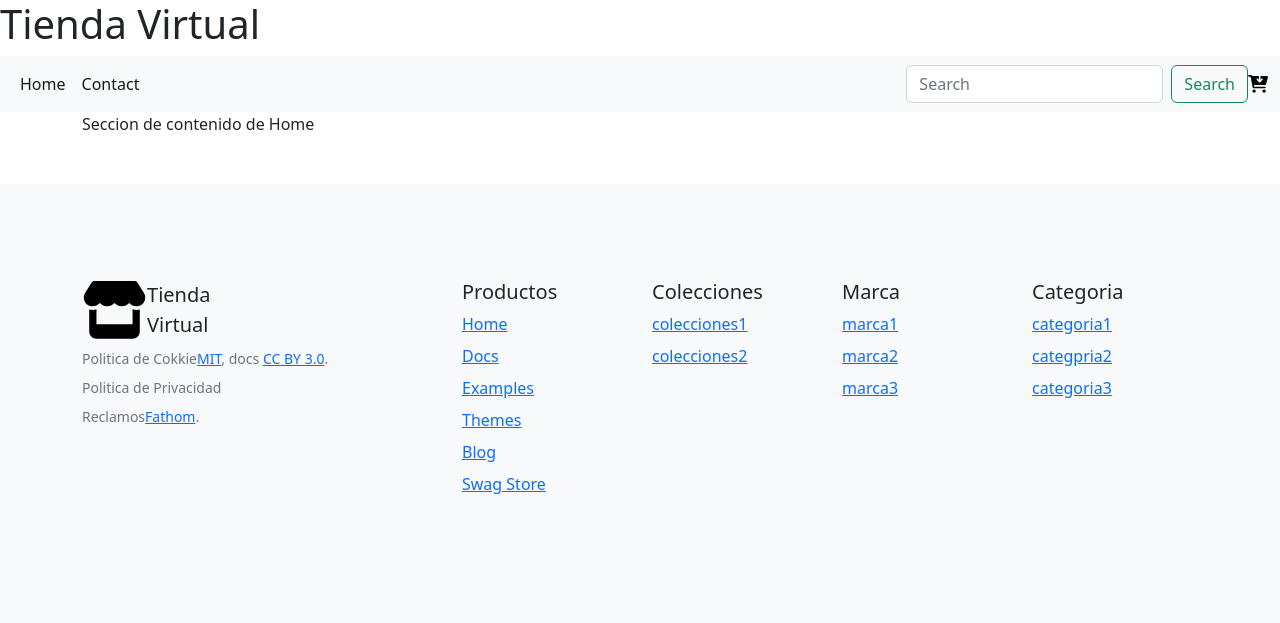
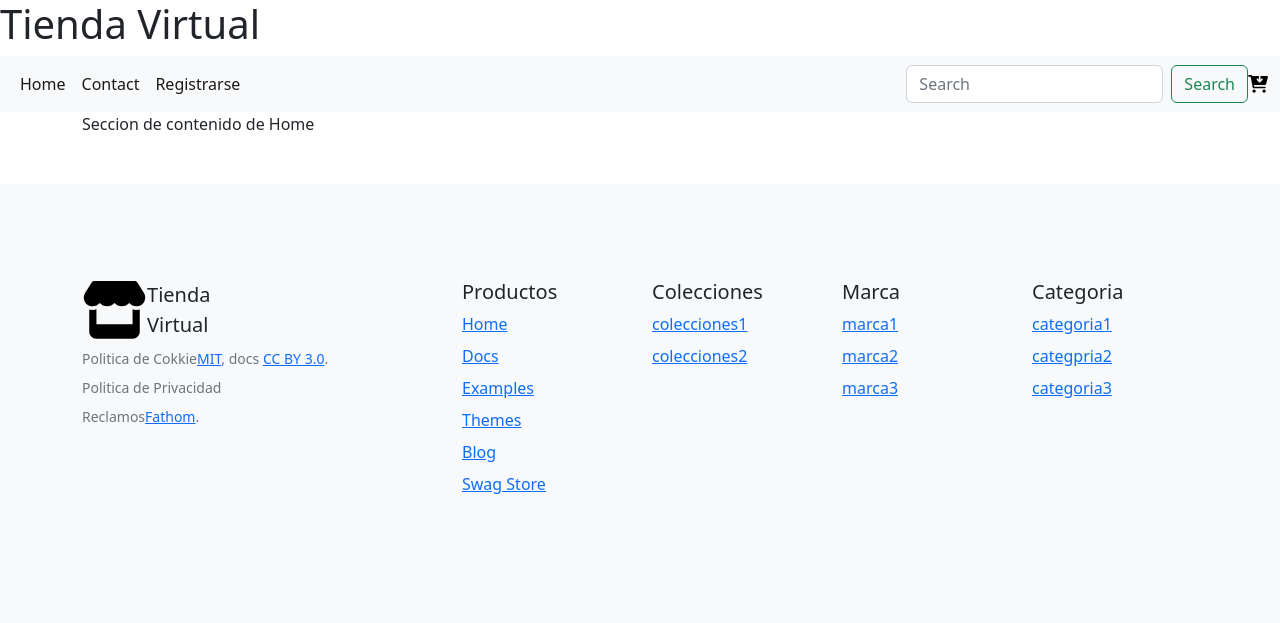
Before and after one commit to zambranoSoledad/djangoProject, a Django app: page / in a window 1280 px wide. Shown: the top 623 px of the page. Run offline with Django 4.2, Linux system fonts and the light colour scheme.

Commit message:
Se agrega link a register en navbar base

```diff
--- a/ecomerce/comerce/templates/base.html
+++ b/ecomerce/comerce/templates/base.html
@@ -35,6 +35,9 @@
                     <li class="nav-item">
                         <a class="nav-link active" aria-current="page" href="{% url 'contact' %}">Contact</a>
                     </li>
+                    <li class="nav-item">
+                      <a class="nav-link active" aria-current="page" href="{% url 'register' %}">Registrarse</a>
+                  </li>
                 </ul>
                 <form class="d-flex ml-auto" role="search">
                     <input class="form-control me-2" type="search" placeholder="Search" aria-label="Search">
```
